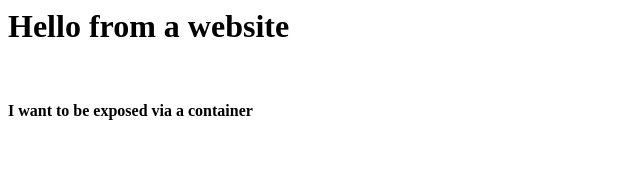
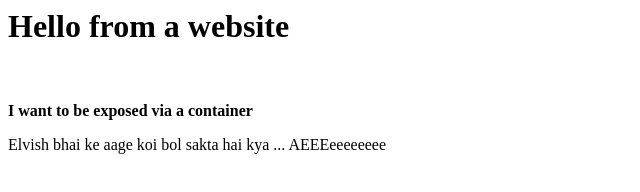
Before and after one commit to Rishabh242002/googlecloudbuild, a website: page index.html in a window 1280 px wide. Shown: the whole page, without its empty margins (0-640 px from the left). Drawn offline with Linux system fonts and the light colour scheme.

Commit message:
Changed index.html file

```diff
--- a/index.html
+++ b/index.html
@@ -10,6 +10,7 @@
 		<br> <br>
 
 		<b>I want to be exposed via a container</b>
+		<p>Elvish bhai ke aage koi bol sakta hai kya ... AEEEeeeeeeee</p>
 	</body>
 
 </html>
```
